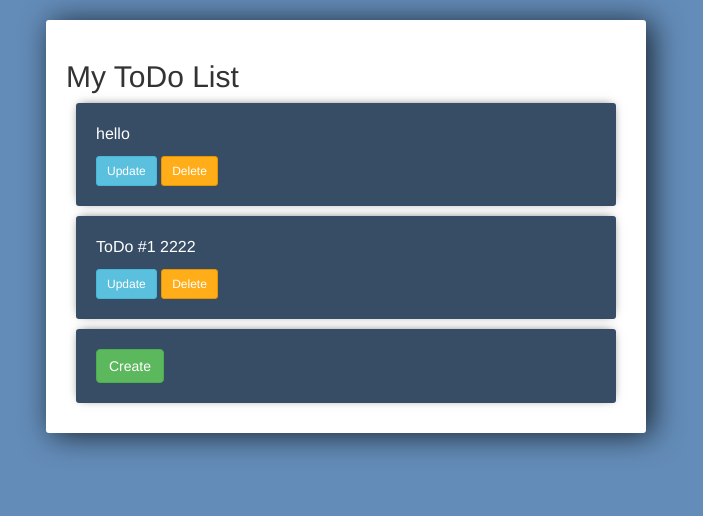
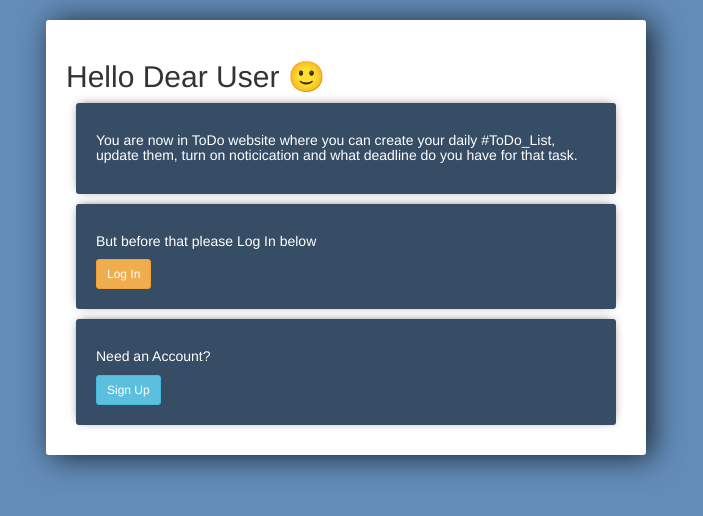
Before and after one commit to AroAlaverdyan/django_projects, a Django app: page / in a window 1280 px wide. Shown: the part 52-568 px from the top of the page, without its empty margins (294-997 px from the left). Run offline with Django 3.2, Linux system fonts and the light colour scheme; data comes from the database, SQL or seed files in the repository; both versions use the stored data as it was after the commit; some libraries are stand-ins or nearby versions.

Commit message:
updated ToDo List

```diff
--- a/hw3_to_do/hw3_to_do/settings.py
+++ b/hw3_to_do/hw3_to_do/settings.py
@@ -126,4 +126,4 @@ CRISPY_TEMPLATE_PACK = 'bootstrap4'
 
 LOGIN_REDIRECT_URL = "home"
 LOGIN_URL = "login"
-# LOGOUT_REDIRECT_URL = "home"
+LOGOUT_REDIRECT_URL = "home"
--- a/hw3_to_do/to_do/forms.py
+++ b/hw3_to_do/to_do/forms.py
@@ -8,3 +8,4 @@ class TaskForm(ModelForm):
 	class Meta:
 		model = NewToDo
 		fields = '__all__'
+		exclude = ['user']
--- a/hw3_to_do/to_do/models.py
+++ b/hw3_to_do/to_do/models.py
@@ -1,5 +1,6 @@
 from django.db import models
 from django.utils import timezone
+from django.contrib.auth.models import User
 
 STATUS_CHOICES_N = (
 	(0, "Allow"),
@@ -16,8 +17,9 @@ class NewToDo(models.Model):
 	name = models.CharField(max_length = 15)
 	description = models.TextField()
 	date_time = models.DateTimeField(default = timezone.now)
-	notification = models.IntegerField(choices = STATUS_CHOICES_N)
+	notification = models.IntegerField(choices = STATUS_CHOICES_N, default = "0")
 	status = models.IntegerField(choices = STATUS_CHOICES_S)
+	user = models.ForeignKey(User, on_delete = models.CASCADE, default = 1)
 
 	def __str__(self):
 		return self.name
--- a/hw3_to_do/to_do/templates/to_do/base.html
+++ b/hw3_to_do/to_do/templates/to_do/base.html
@@ -83,7 +83,7 @@
           <li><a href="{% url 'login' %}"><span class="glyphicon glyphicon-log-in"></span> Login</a></li>
         {% else %}
             <li><a href="{% url 'profile' %}"><span class="glyphicon glyphicon-user"></span> Profile</a></li>
-            <li><a href="{% url 'logout' %}"><span class="glyphicon glyphicon-log-in"></span> Logout</a></li>
+            <li><a href="{% url 'user_logout' %}"><span class="glyphicon glyphicon-log-in"></span> Logout</a></li>
         {% endif %}
     </ul>
   </div>
--- a/hw3_to_do/to_do/templates/to_do/task_view.html
+++ b/hw3_to_do/to_do/templates/to_do/task_view.html
@@ -13,6 +13,7 @@
 		<h6><b>STATUS</b> - {{task.get_status_display}}</h6>
 		<br>
 
+	<a class="btn btn-sm btn-success" href="{% url 'home' %}">Back</a>
 	<a class="btn btn-sm btn-info" href="{% url 'to_do_update' task.id %}">Update</a>
 		<a class="btn btn-sm btn-danger" href="{% url 'task_delete' task.id %}">Delete</a>
 
--- /dev/null
+++ b/hw3_to_do/to_do/templates/to_do/welcome.html
@@ -0,0 +1,23 @@
+{% extends 'to_do/base.html' %}
+{% load crispy_forms_tags %}
+{% block content %}
+
+
+	<div class="todo-list">
+	<h2>Hello Dear User 🙂</h2>
+
+	<div class="item-row">
+		<h5>You are now in ToDo website where you can create your daily #ToDo_List, update them, turn on noticication and what deadline do you have for that task.</h5>
+	</div>
+
+	<div class="item-row">
+		<h5>But before that please Log In below</h5>
+		<a class="btn btn-sm btn-warning" href="{% url 'login' %}">Log In</a>
+	</div>
+	<div class="item-row">
+		<h5>Need an Account?</h5>
+		<a class="btn btn-sm btn-info" href="{% url 'register' %}">Sign Up</a>
+	</div>
+
+	</div>
+{% endblock content %}
--- a/hw3_to_do/to_do/views.py
+++ b/hw3_to_do/to_do/views.py
@@ -2,14 +2,22 @@ from django.shortcuts import render, redirect
 from .models import NewToDo
 from .forms import TaskForm
 # from django.views.generic import CreateView
+from django.contrib.auth.decorators import login_required
+from django.contrib.auth.models import User
+from django.contrib.auth import authenticate
+from django.contrib import messages
+
 
 
 def home(request):
-	tasks = NewToDo.objects.all()
-	context = {
-				'tasks': tasks
-			}
-	return render(request, 'to_do/home.html', context)
+	if not request.user.is_authenticated:
+		return render(request, 'to_do/welcome.html')
+	else:
+		tasks = NewToDo.objects.all().filter(user = request.user)
+		context = {
+					'tasks': tasks
+				}
+		return render(request, 'to_do/home.html', context)
 
 def to_do_view(request, pk):
 	task = NewToDo.objects.get(id = pk)
@@ -17,7 +25,7 @@ def to_do_view(request, pk):
 	return render(request, 'to_do/task_view.html', context)
 
 
-
+@login_required(login_url = 'login')
 def to_do_update(request, pk):
 	task = NewToDo.objects.all().filter(id = pk)[0]
 
@@ -25,6 +33,7 @@ def to_do_update(request, pk):
 		form = TaskForm(request.POST, instance = task)
 		if form.is_valid():
 			form.save()
+			messages.add_message(request, messages.SUCCESS, "Content updated successfully.")
 			return redirect("home")
 
 	form = TaskForm(instance = task)
@@ -37,12 +46,16 @@ def to_do_update(request, pk):
 # 	model = NewToDo
 # 	fields = ['name', 'description']
 
+@login_required(login_url = 'login')
 def to_do_create(request):
 
 	if request.method == "POST":
 		form = TaskForm(request.POST)
 		if form.is_valid():
-			form.save()
+			task = form.save(commit = False)
+			task.user = User.objects.get(id = request.user.id)
+			task.save()
+			messages.add_message(request, messages.SUCCESS, "Content created successfully.")
 			return redirect("home")
 
 	form = TaskForm()
@@ -51,9 +64,10 @@ def to_do_create(request):
 
 	return render(request, 'to_do/new_task.html', context)
 
-
+@login_required(login_url = 'login')
 def task_delete(request, pk):
 	task = NewToDo.objects.get(id=pk)
 
 	task.delete()
+	messages.add_message(request, messages.WARNING, "Content already don't exist.")
 	return redirect('home')
--- a/hw3_to_do/user_app/urls.py
+++ b/hw3_to_do/user_app/urls.py
@@ -4,8 +4,8 @@ from . import views as user_views
 
 urlpatterns = [
     path('login/', auth_views.LoginView.as_view(), name = "login"),
-    path('logoutbasic/',auth_views.LogoutView.as_view(template_name='registration/logoutbasic.html'),name="logoutbasic"),
+    path('logoutbasic/',auth_views.LogoutView.as_view(), name="logoutbasic"),
     path('register/', user_views.user_register, name = "register"),
     path('profile/', user_views.profile, name = "profile"),
-    path('logout/', user_views.logout, name = "logout"),
+    path('user_logout/', user_views.user_logout, name = "user_logout"),
 ]
```
Also changed, not shown: hw3_to_do/to_do/templates/to_do/home.html (+5 -2 lines), hw3_to_do/user_app/templates/registration/logoutbasic.html (deleted, +0 -8 lines), hw3_to_do/user_app/views.py (+11 -3 lines), hw3_to_do/db.sqlite3, hw3_to_do/to_do/migrations/0002_auto_20201121_1531.py (added), hw3_to_do/user_app/templates/registration/logout.html (line endings or trailing spaces).
